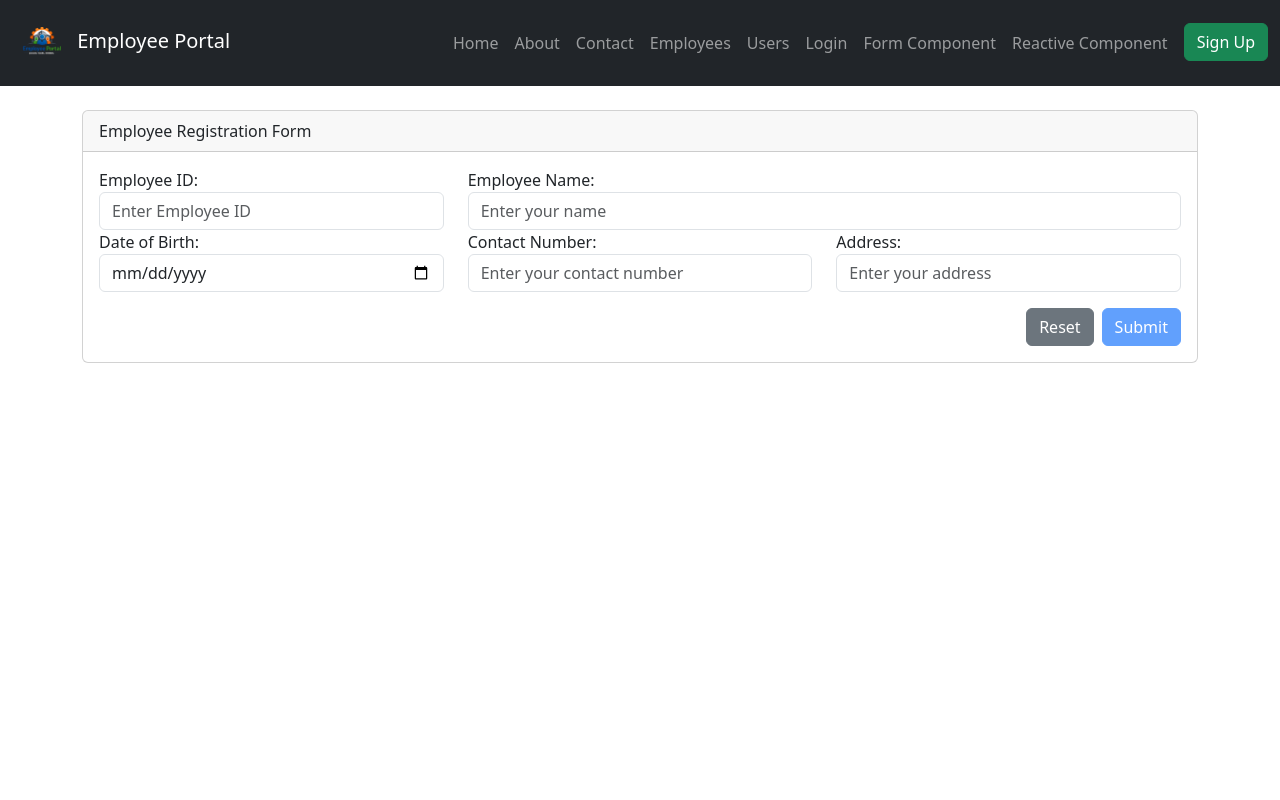
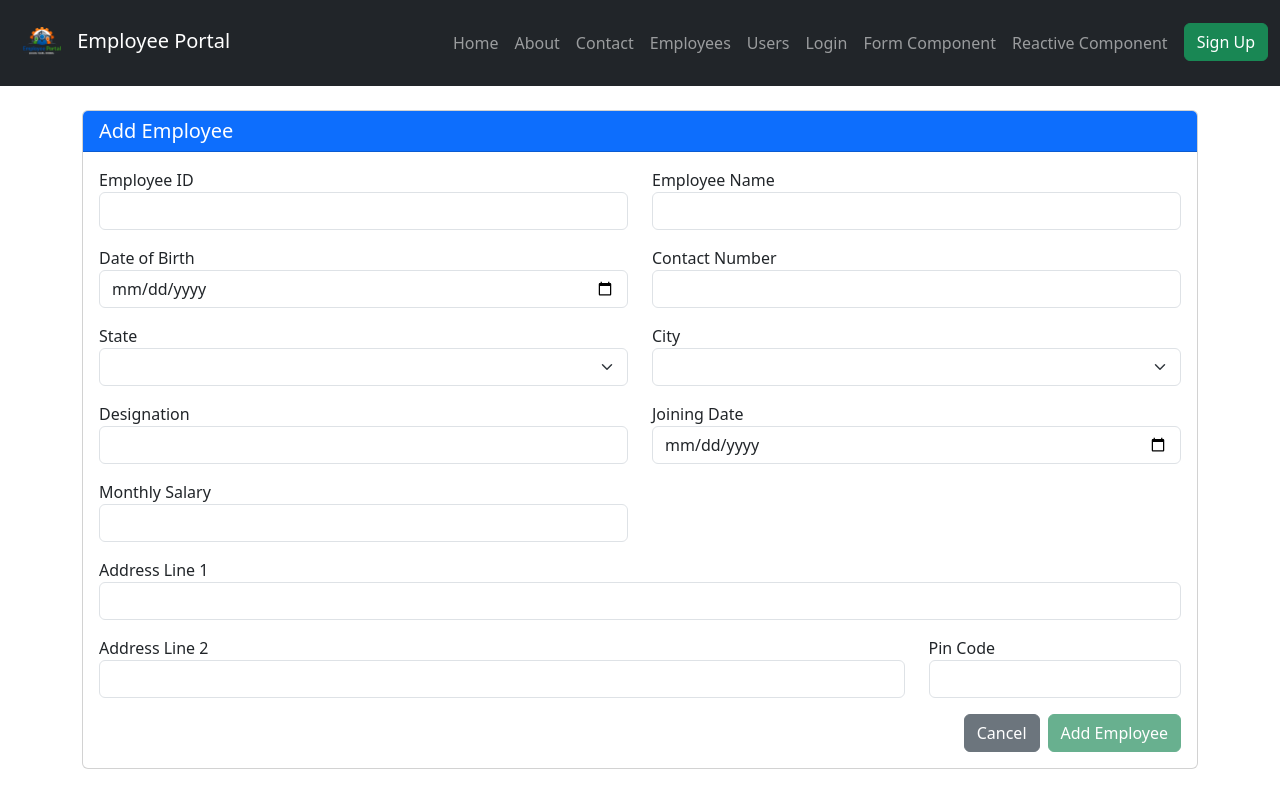
Before and after one commit to govindcodedisha-bit/employee-portal, an Angular app: page /employee-form in a window 1280 px wide. Built offline with nearby package versions, Linux system fonts and the light colour scheme.

Commit message:
Changed template form as per reactive form fields

```diff
--- a/src/app/app.routes.ts
+++ b/src/app/app.routes.ts
@@ -2,7 +2,7 @@ import { Routes } from '@angular/router';
 import { Home } from './pages/home/home';
 import { About } from './pages/about/about';
 import { Contact } from './pages/contact/contact';
-import { EmployeeForm } from './pages/employee-form/employee-form';
+import { EmployeeFormComponent } from './pages/employee-form/employee-form';
 import { ReactiveEmployeeForm } from './pages/reactive-employee-form/reactive-employee-form';
 import { EmployeeManagement } from './pages/employee-management/employee-management';
 // import { Login } from './pages/login/login';
@@ -14,7 +14,7 @@ export const appRoutes: Routes = [
   { path: '', component: Home },
   { path: 'about', component: About },
   { path: 'contact', component: Contact },
-  { path: 'employee-form', component: EmployeeForm },
+  { path: 'employee-form', component: EmployeeFormComponent },
   { path: 'reactive-employee-form', component: ReactiveEmployeeForm },
   { path: 'employee-management', component: EmployeeManagement },
   //{ path: 'login', component: Login },
--- a/src/app/pages/employee-form/employee-form.html
+++ b/src/app/pages/employee-form/employee-form.html
@@ -1,58 +1,110 @@
 <div class="container mt-4">
     <div class="card">
-        <div class="card-header">
-            Employee Registration Form
+        <div class="card-header bg-primary text-white">
+            <h5 class="mb-0">Add Employee</h5>
         </div>
+
         <div class="card-body">
-            <form #employeeForm="ngForm" (ngSubmit)="submit(employeeForm)">
+
+            <form #empForm="ngForm" (ngSubmit)="submit(empForm)">
+
                 <div class="row">
-                    <div class="col-sm-4">
-                        <label for="name">Employee ID:</label>
-                        <input type="number" class="form-control" placeholder="Enter Employee ID" required
-                            #employeeId="ngModel" name="employeeId" ngModel
-                            [class.is-invalid]="employeeId.invalid && employeeId.touched" maxlength="5">
-                        <div class="invalid-feedback">Employee ID is required</div>
+
+                    <div class="col-md-6 mb-3">
+                        <label>Employee ID</label>
+                        <input type="number" class="form-control" [(ngModel)]="employee.employeeId" name="employeeId"
+                            required #employeeId="ngModel">
+                        <div class="text-danger small" *ngIf="employeeId.invalid && employeeId.touched">
+                            Employee ID is required
+                        </div>
                     </div>
-                    <div class="col-12 col-sm-8">
-                        <label for="name">Employee Name:</label>
-                        <input type="text" class="form-control" placeholder="Enter your name"
-                            [(ngModel)]="employee.employeeName" name="employeeName" required #employeeName="ngModel"
-                            [class.is-invalid]="employeeName.invalid && employeeName.touched">
-                        <div class="invalid-feedback">Employee Name is required</div>
+
+                    <div class="col-md-6 mb-3">
+                        <label>Employee Name</label>
+                        <input type="text" class="form-control" [(ngModel)]="employee.employeeName" name="employeeName"
+                            required>
                     </div>
+
+                    <div class="col-md-6 mb-3">
+                        <label>Date of Birth</label>
+                        <input type="date" class="form-control" [(ngModel)]="employee.dateOfBirth" name="dateOfBirth"
+                            required>
+                    </div>
+
+                    <div class="col-md-6 mb-3">
+                        <label>Contact Number</label>
+                        <input type="text" class="form-control" [(ngModel)]="employee.contactNumber"
+                            name="contactNumber" required>
+                    </div>
+
+                    <div class="col-md-6 mb-3">
+                        <label>State</label>
+                        <select class="form-select" [(ngModel)]="employee.state" name="state" required>
+                            <option value="">Select State</option>
+                            @for (s of states; track s) {
+                            <option [value]="s">{{ s }}</option>
+                            }
+
+                        </select>
+                    </div>
+
+                    <div class="col-md-6 mb-3">
+                        <label>City</label>
+                        <select class="form-select" [(ngModel)]="employee.city" name="city" required>
+                            <option value="">Select City</option>
+                            @for (c of cities; track c) {
+                            <option [value]="c">{{ c }}</option>
+                            }
+
+                        </select>
+                    </div>
+
+                    <div class="col-md-6 mb-3">
+                        <label>Designation</label>
+                        <input type="text" class="form-control" [(ngModel)]="employee.designation" name="designation">
+                    </div>
+
+                    <div class="col-md-6 mb-3">
+                        <label>Joining Date</label>
+                        <input type="date" class="form-control" [(ngModel)]="employee.joiningDate" name="joiningDate">
+                    </div>
+
+                    <div class="col-md-6 mb-3">
+                        <label>Monthly Salary</label>
+                        <input type="number" class="form-control" [(ngModel)]="employee.monthlySalary"
+                            name="monthlySalary">
+                    </div>
+
+                    <div class="col-12 mb-3">
+                        <label>Address Line 1</label>
+                        <input type="text" class="form-control" [(ngModel)]="employee.address.addressLine1"
+                            name="addressLine1">
+                    </div>
+
+                    <div class="col-9 mb-3">
+                        <label>Address Line 2</label>
+                        <input type="text" class="form-control" [(ngModel)]="employee.address.addressLine2"
+                            name="addressLine2">
+                    </div>
+                    <div class="col-3 mb-3">
+                        <label>Pin Code</label>
+                        <input type="text" class="form-control" [(ngModel)]="employee.address.pinCode" name="pinCode">
+                    </div>
+
                 </div>
-                <div class="row">
-                    <div class="col-12 col-md-6 col-lg-4">
-                        <label for="name">Date of Birth:</label>
-                        <input type="date" class="form-control"
-                        placeholder="Enter your date of birth"
-                        required
-                        #dateOfBirth="ngModel"
-                        name="dateOfBirth"
-                        [(ngModel)]="employee.dateOfBirth"
-                        [class.is-invalid]="dateOfBirth.invalid && dateOfBirth.touched">
-                        <div class="invalid-feedback">Date of Birth is required</div>
-                    </div>
-                    <div class="col-12 col-md-6 col-lg-4">
-                        <label for="name">Contact Number:</label>
-                        <input type="text" class="form-control" placeholder="Enter your contact number"
-                        required #contactNumber="ngModel" name="contactNumber" [(ngModel)]="employee.contactNumber"
-                        [class.is-invalid]="contactNumber.invalid && contactNumber.touched"
-                        pattern="^[0-9]{10}$">
-                        <div class="invalid-feedback">Contact Number is required and must be 10 digits</div>
-                    </div>
-                    <div class="col-12 col-md-6 col-lg-4">
-                        <label for="name">Address:</label>
-                        <input type="text" class="form-control" placeholder="Enter your address"
-                        #addressLine1="ngModel" name="addressLine1" [(ngModel)]="employee.addressLine1"
-                        >
-                    </div>
+
+                <div class="d-flex justify-content-end gap-2">
+                    <button type="button" class="btn btn-secondary" (click)="cancel()"><i class="bi bi-x-square"></i>
+                        Cancel</button>
+
+                    <button type="submit" class="btn btn-success" [disabled]="empForm.invalid">
+                        <i class="bi bi-floppy-fill"></i>
+                        {{ isEditMode ? 'Update Employee' : 'Add Employee' }}
+                    </button>
                 </div>
-                <div class="d-flex justify-content-end gap-2 mt-3">
-                    <button class="btn btn-secondary" type="reset">Reset</button>
-                    <button class="btn btn-primary" type="submit" [disabled]="employeeForm.invalid">Submit</button>
-                </div>
+
             </form>
+
         </div>
     </div>
 </div>
--- a/src/app/pages/employee-form/employee-form.ts
+++ b/src/app/pages/employee-form/employee-form.ts
@@ -1,29 +1,84 @@
-import { Component } from '@angular/core';
-import { FormsModule, NgForm } from '@angular/forms';
-import { Employee } from './employee.model';
+import { Component, EventEmitter, Input, Output } from '@angular/core';
+import { CommonModule } from '@angular/common';
+import { FormsModule } from '@angular/forms';
+import { Employee } from '../../models/employee.model';
 
 @Component({
   selector: 'app-employee-form',
-  imports: [FormsModule],
+  standalone: true,
+  imports: [CommonModule, FormsModule],
   templateUrl: './employee-form.html',
-  styleUrl: './employee-form.css',
+  styleUrl: './employee-form.css'
 })
-export class EmployeeForm {
- employee : Employee = this.getEmptyEmployee();
+export class EmployeeFormComponent {
 
-  getEmptyEmployee(): Employee {
-    return {
-      employeeId: null,
-      employeeName: '',
-      dateOfBirth: '',
-      contactNumber: '',
-      addressLine1: ''
-    };
+  @Input() employeeData: Employee | null = null;   // 👈 incoming employee
+  @Output() save = new EventEmitter<Employee>();
+  @Output() close = new EventEmitter<void>();
+
+  isEditMode = false;
+
+  employee: any = {};
+
+  states = ['Maharashtra', 'Gujarat', 'Karnataka', 'Delhi'];
+  cities = ['Pune', 'Mumbai', 'Ahmedabad', 'Bangalore', 'Delhi'];
+
+  ngOnInit() {
+    if (this.employeeData) {
+      this.isEditMode = true;
+
+      // clone to avoid mutating original object before save
+      this.employee = {
+        ...this.employeeData,
+        address: { ...this.employeeData.address }  // Deep clone nested object
+      };
+
+      // convert date to string for date input
+      this.employee.dateOfBirth =
+        this.formatDate(this.employee.dateOfBirth);
+
+      this.employee.joiningDate =
+        this.formatDate(this.employee.joiningDate);
+    } else {
+      this.employee = {
+        address: {
+          addressLine1: '',
+          addressLine2: '',
+          pinCode: ''
+        },
+        employeeImage: 'assets/images/default-user.png'
+      };
+    }
   }
 
-  submit( form: NgForm) {
-    console.log('Form Submitted', form.value);
-    form.resetForm();
-    this.employee = this.getEmptyEmployee(); // Reset the employee object
+  formatDate(date: any) {
+    if (!date) return '';
+    const d = new Date(date);
+    return d.toISOString().substring(0, 10);
+  }
+
+  submit(form: any) {
+
+    if (form.invalid) return;
+
+    const newEmployee: Employee = {
+      ...this.employee,
+      dateOfBirth: new Date(this.employee.dateOfBirth),
+      joiningDate: new Date(this.employee.joiningDate),
+      address: {
+        addressLine1: this.employee.address.addressLine1,
+        addressLine2: this.employee.address.addressLine2,
+        pinCode: this.employee.address.pinCode
+      }
+    };
+console.log('Adding Employee:', this.employee);
+    this.save.emit(newEmployee);
+
+    //form.resetForm();
+
+  }
+
+  cancel() {
+    this.close.emit();
   }
 }
--- a/src/app/pages/employee-management/employee-management.html
+++ b/src/app/pages/employee-management/employee-management.html
@@ -15,12 +15,12 @@
                         <th>DOB</th>
                         <th>Contact</th>
                         <th>Email</th>
+                        <th>Designation</th>
+                        <th>Joining Date</th>
+                        <th>Monthly Salary</th>
                         <th>Address</th>
                         <th>City</th>
                         <th>State</th>
-                        <th>Designation</th>
-                        <th>Joining Date</th>
-                        <th>Monthly Salary</th>
                         <th>Action</th>
                     </tr>
                 </thead>
```
Also changed, not shown: 1 other file (tests, documents, lock files or other folders).
